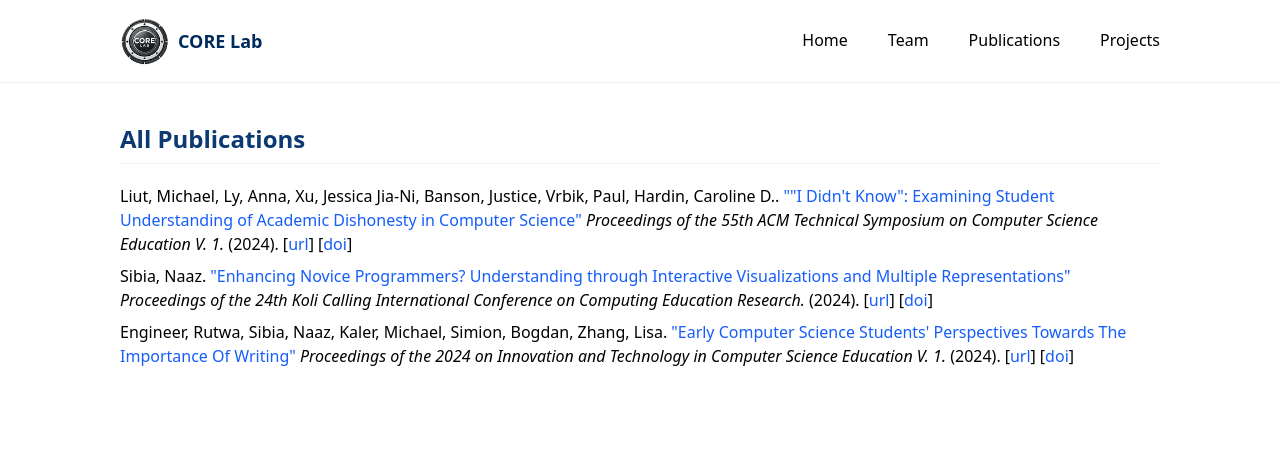
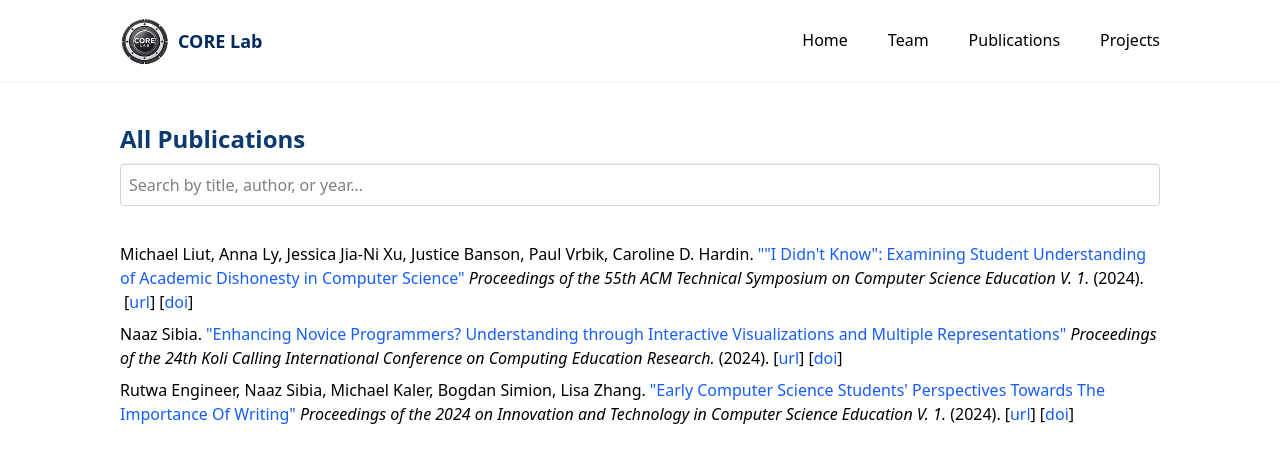
Before and after one commit to Forlaie/core_lab, a Next.js app: page /publications in a window 1280 px wide. Shown: the top 462 px of the page. Built offline with nearby package versions, Linux system fonts and the light colour scheme.

Commit message:
added search bar and made author names better

```diff
--- a/Components/All_Team/Undergrads.jsx
+++ b/Components/All_Team/Undergrads.jsx
@@ -28,7 +28,7 @@ const Undergrads = () => {
             <Image src={generic} alt=""/>
             <div className="member-info">
               <h4>Amber</h4>
-              <p>The crotcher</p>
+              <p>The crocheter</p>
             </div>
         </div>
       </div>
--- a/Components/Publications/Papers.jsx
+++ b/Components/Publications/Papers.jsx
@@ -1,12 +1,29 @@
-import React from 'react'
+"use client"
+
+import React, { useState } from 'react'
 import publications from '../../data/test.json'
+import SearchBar from './SearchBar'
 
 const Papers = () => {
+  const [query, setQuery] = useState('')
+
+  // Filtering logic
+  const filteredPublications = publications.filter(pub => {
+    const searchString = `${pub.title} ${pub.author} ${pub.year} ${pub.booktitle || pub.journal || pub.series}`.toLowerCase()
+    return searchString.includes(query.toLowerCase())
+  })
+
   return (
     <section className='px-30 py-10 mx-auto'>
-        <h1 className='text-2xl font-semibold text-[#0b3a72] pb-2 border-b border-b-[#f1f2f3]'>All Publications</h1>
+      <h1 className='text-2xl font-semibold text-[#0b3a72] pb-2 border-b border-b-[#f1f2f3]'>
+        All Publications
+      </h1>
+
+      <SearchBar query={query} setQuery={setQuery} />
+
       <ul className='pt-5'>
-        {publications.map((pub, index) => (
+        {filteredPublications.length > 0 ? (
+          filteredPublications.map((pub, index) => (
             <li key={pub.doi || index} className="mb-2">
               {Array.isArray(pub.author) ? pub.author.join(', ') : pub.author}.
               <span className="ml-1">
@@ -49,7 +66,10 @@ const Papers = () => {
                 )}
               </span>
             </li>
-        ))}
+          ))
+        ) : (
+          <li>No matching publications found.</li>
+        )}
       </ul>
     </section>
   )
--- /dev/null
+++ b/Components/Publications/SearchBar.jsx
@@ -0,0 +1,17 @@
+import React from 'react'
+
+const SearchBar = ({ query, setQuery }) => {
+  return (
+    <div className="mb-4">
+      <input
+        type="text"
+        placeholder="Search by title, author, or year..."
+        value={query}
+        onChange={(e) => setQuery(e.target.value)}
+        className="w-full p-2 border border-gray-300 rounded"
+      />
+    </div>
+  )
+}
+
+export default SearchBar
--- a/data/test.json
+++ b/data/test.json
@@ -15,12 +15,12 @@
         "year": "2024",
         "title": "\"I Didn't Know\": Examining Student Understanding of Academic Dishonesty in Computer Science",
         "author": [
-            "Liut, Michael",
-            "Ly, Anna",
-            "Xu, Jessica Jia-Ni",
-            "Banson, Justice",
-            "Vrbik, Paul",
-            "Hardin, Caroline D."
+            "Michael Liut",
+            "Anna Ly",
+            "Jessica Jia-Ni Xu",
+            "Justice Banson",
+            "Paul Vrbik",
+            "Caroline D. Hardin"
         ],
         "ENTRYTYPE": "inproceedings",
         "ID": "10.1145/3626252.3630753"
@@ -41,7 +41,7 @@
         "year": "2024",
         "title": "Enhancing Novice Programmers? Understanding through Interactive Visualizations and Multiple Representations",
         "author": [
-            "Sibia, Naaz"
+            "Naaz Sibia"
         ],
         "ENTRYTYPE": "inproceedings",
         "ID": "10.1145/3699538.3699572"
@@ -62,11 +62,11 @@
         "year": "2024",
         "title": "Early Computer Science Students' Perspectives Towards The Importance Of Writing",
         "author": [
-            "Engineer, Rutwa",
-            "Sibia, Naaz",
-            "Kaler, Michael",
-            "Simion, Bogdan",
-            "Zhang, Lisa"
+            "Rutwa Engineer",
+            "Naaz Sibia",
+            "Michael Kaler",
+            "Bogdan Simion",
+            "Lisa Zhang"
         ],
         "ENTRYTYPE": "inproceedings",
         "ID": "10.1145/3649217.3653576"
```
Also changed, not shown: 1 other file (tests, documents, lock files or other folders). Lines whose indentation alone changed are shown as unchanged.
